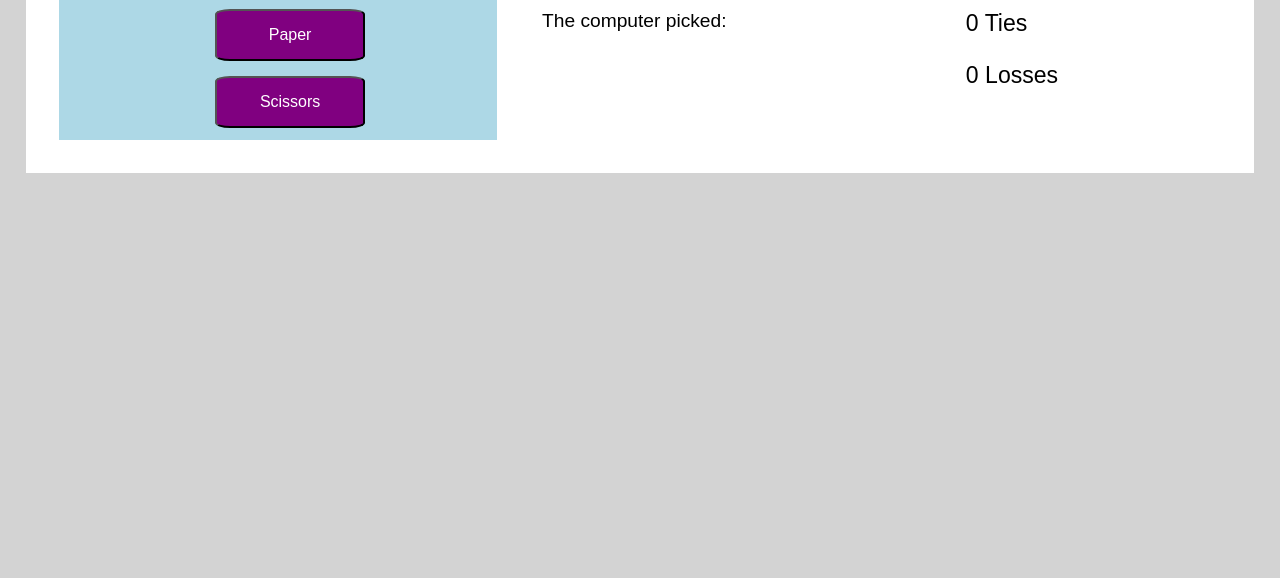
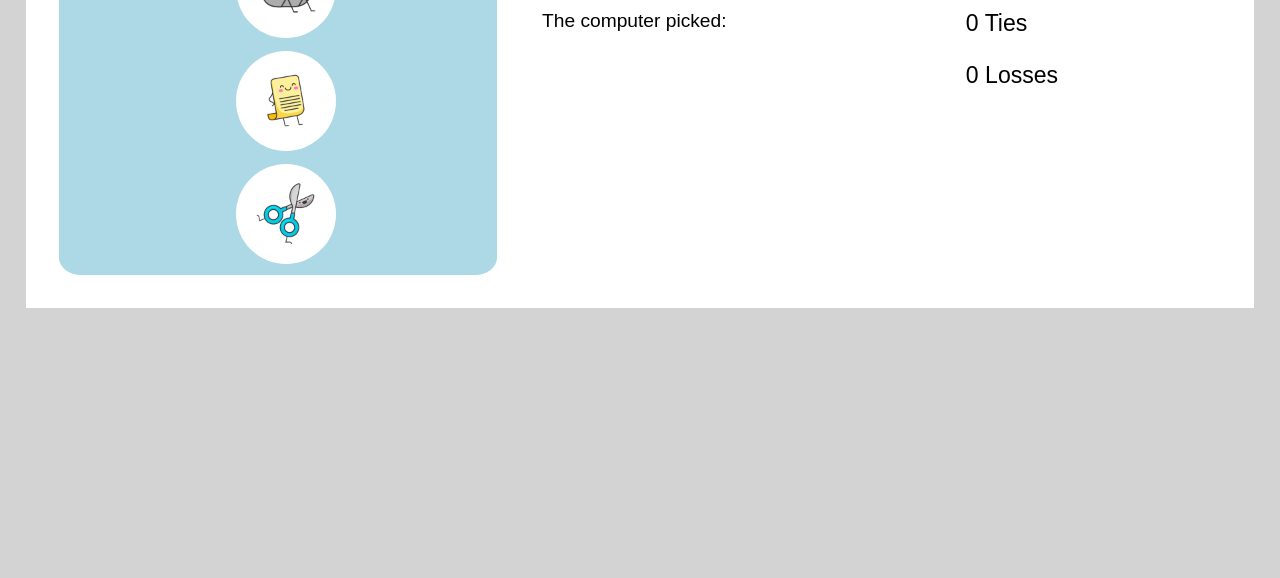
Before and after one commit to teriannephillips/Rock-Paper-Scissors, a plain HTML site: page index.html in a window 1280 px wide. Shown: the part 248-826 px from the top of the page. Drawn offline with Linux system fonts and the light colour scheme.

Commit message:
changed buttons

```diff
--- a/assets/css/style.css
+++ b/assets/css/style.css
@@ -65,10 +65,12 @@ button {
 }
 .buttons {
      display: flex;
+     flex-direction: row;
      justify-content: space-around;
      width:100%;
      background-color:lightblue;
      margin:2%;
+     border-radius:  5%;
 }
 ul {
    list-style: none;
@@ -78,6 +80,10 @@ ul li{
     padding: 2%;
     margin:6%;
 
+}
+img {
+    height: 100px;
+    border-radius: 50%;
 }
 @media only screen and (max-width: 600px) {
 
--- a/index.html
+++ b/index.html
@@ -30,9 +30,9 @@
             <h2>Choose a button</h2>
             <div class ="buttons">
                 <ul>
-                    <li><button id = "rock-button">Rock</button></li>
-                    <li><button id = "paper-button">Paper</button></li>
-                    <li><button id = "scissors-button">Scissors</button></li>
+                    <li><img id = "rock-button" src = "./assets/images/rock.png"></li>
+                    <li><img id = "paper-button" src = "./assets/images/paper.png"></li>
+                    <li><img id = "scissors-button" src = "./assets/images/scissors.png"></li>
                 </ul>
             </div>
         </div>
```
Also changed, not shown: assets/images/paper.png (added), assets/images/rock.png (added), assets/images/scissors.png (added).
